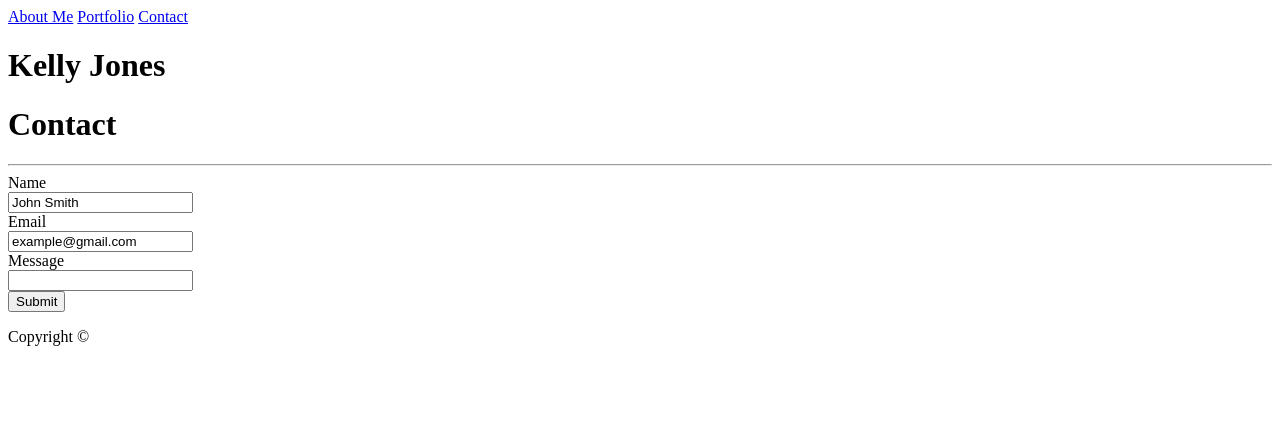
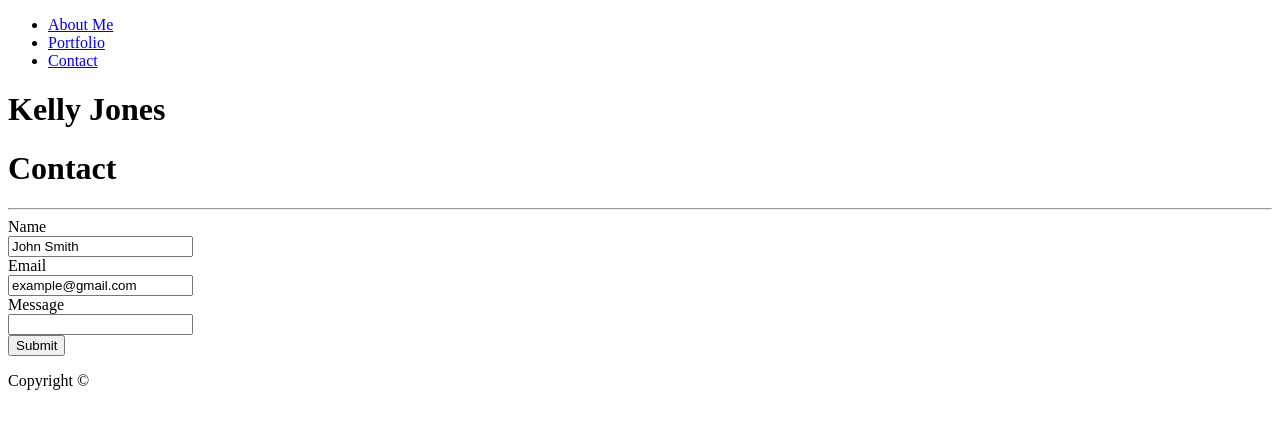
Before and after one commit to kellyjones-jpg/Basic-Portfolio, a plain HTML site: page contact.html in a window 1280 px wide. Drawn offline with Linux system fonts and the light colour scheme.

```diff
--- a/contact.html
+++ b/contact.html
@@ -10,9 +10,11 @@
         <header>
                 <div class="navbar">
                     <nav>
-                            <a href="index.html">About Me</a>
-                            <a href="portfolio.html">Portfolio</a>
-                            <a href="contact.html">Contact</a>
+                            <ul>
+                                    <li><a href="index.html">About Me</a></li>
+                                    <li><a href="portfolio.html">Portfolio</a></li>
+                                    <li><a href="contact.html">Contact</a></li>
+                                    </ul>
                     </nav>
 
                     <div class="name">
```
Also changed, not shown: index.html (+5 -3 lines), portfolio.html (+5 -3 lines).
